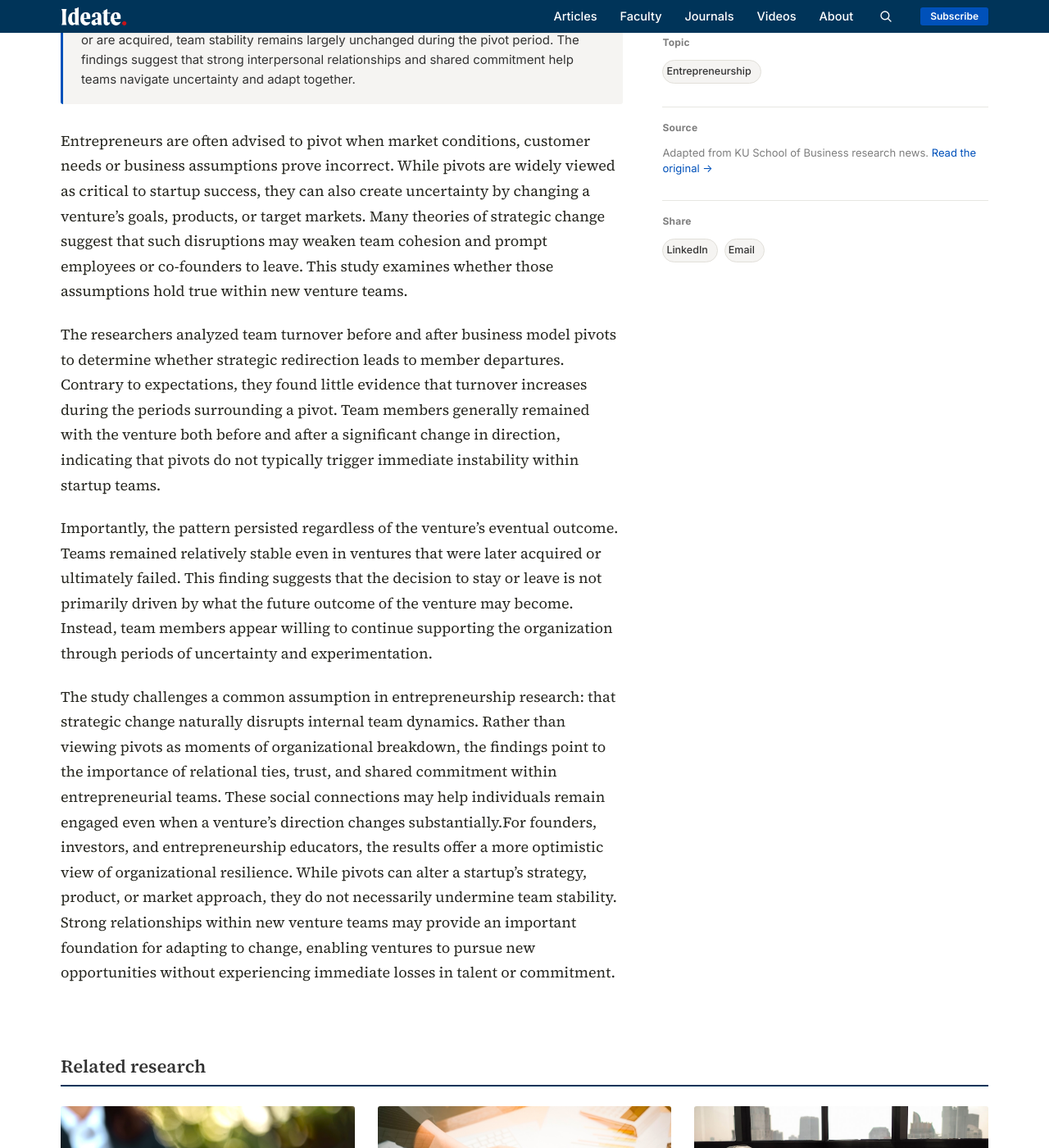
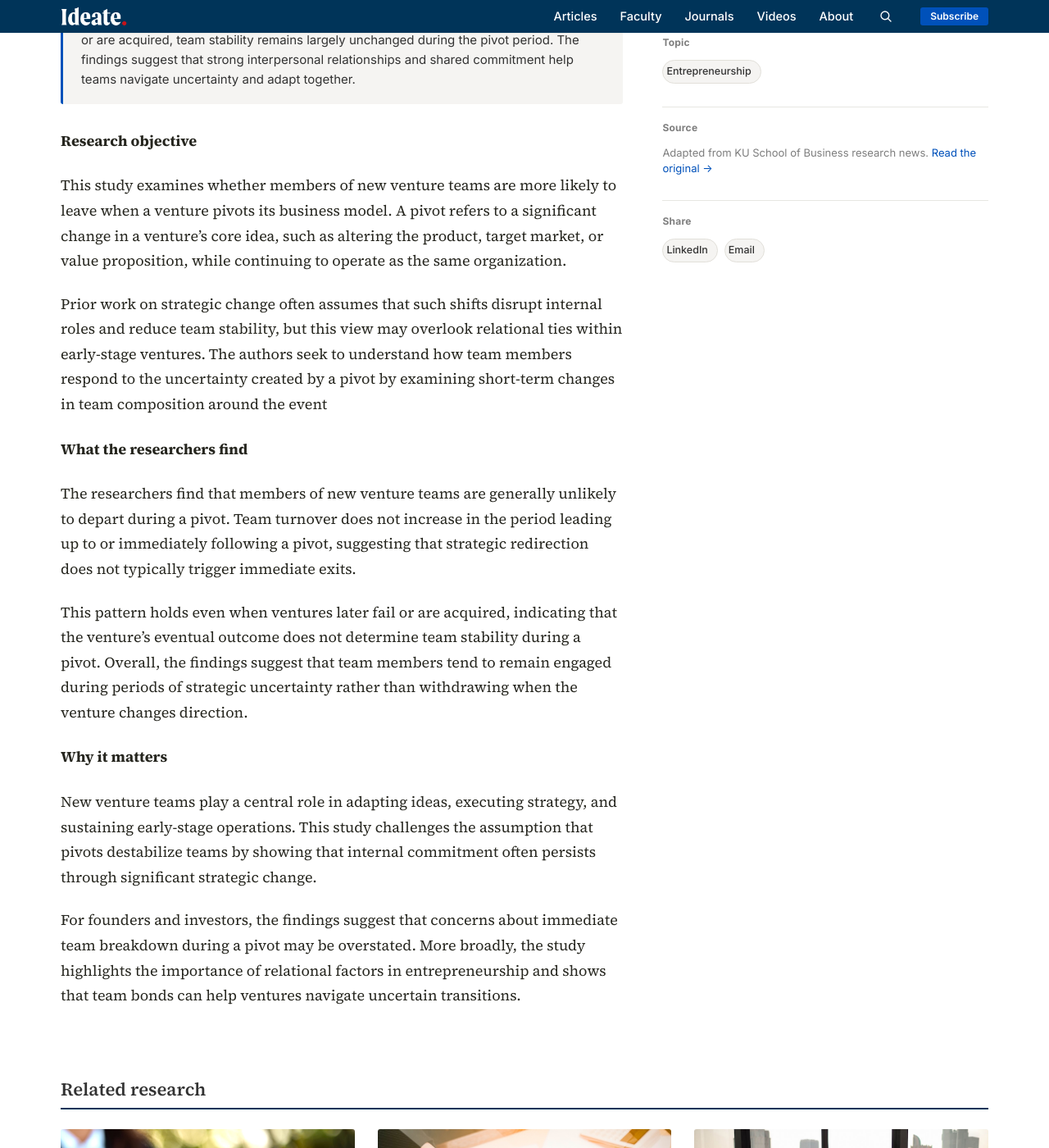
Before and after one commit to KUBschool/ideate, a Jekyll site: the page built from _articles/2026-09-10-weathering-the-pivot-stability-and-turnover-in-new-venture-teams.md, in a window 1280 px wide and 1400 px high, scrolled down 1006 px. Shown: the whole window at 82% size. Built offline with Jekyll 4.4.1, drawn with Linux system fonts in a browser that asks for light colours; some of the changed text lies outside the part shown.

Commit message:
Update Article “2026-09-10-weathering-the-pivot-stability-and-turnover-in-new-venture-teams”

```diff
--- a/_articles/2026-09-10-weathering-the-pivot-stability-and-turnover-in-new-venture-teams.md
+++ b/_articles/2026-09-10-weathering-the-pivot-stability-and-turnover-in-new-venture-teams.md
@@ -19,13 +19,24 @@ answer_box: Examining turnover patterns around entrepreneurial pivots, this
   remains largely unchanged during the pivot period. The findings suggest that
   strong interpersonal relationships and shared commitment help teams navigate
   uncertainty and adapt together.
-status: forthcoming
+status: null
 journal: Journal of Business Venturing Insights
+journal_url: https://www.sciencedirect.com/science/article/pii/S2352673425000058
 ---
-Entrepreneurs are often advised to pivot when market conditions, customer needs or business assumptions prove incorrect. While pivots are widely viewed as critical to startup success, they can also create uncertainty by changing a venture's goals, products, or target markets. Many theories of strategic change suggest that such disruptions may weaken team cohesion and prompt employees or co-founders to leave. This study examines whether those assumptions hold true within new venture teams.
+#### Research objective
 
-The researchers analyzed team turnover before and after business model pivots to determine whether strategic redirection leads to member departures. Contrary to expectations, they found little evidence that turnover increases during the periods surrounding a pivot. Team members generally remained with the venture both before and after a significant change in direction, indicating that pivots do not typically trigger immediate instability within startup teams.
+This study examines whether members of new venture teams are more likely to leave when a venture pivots its business model. A pivot refers to a significant change in a venture’s core idea, such as altering the product, target market, or value proposition, while continuing to operate as the same organization.
 
-Importantly, the pattern persisted regardless of the venture's eventual outcome. Teams remained relatively stable even in ventures that were later acquired or ultimately failed. This finding suggests that the decision to stay or leave is not primarily driven by what the future outcome of the venture may become. Instead, team members appear willing to continue supporting the organization through periods of uncertainty and experimentation.
+Prior work on strategic change often assumes that such shifts disrupt internal roles and reduce team stability, but this view may overlook relational ties within early-stage ventures. The authors seek to understand how team members respond to the uncertainty created by a pivot by examining short-term changes in team composition around the event
 
-The study challenges a common assumption in entrepreneurship research: that strategic change naturally disrupts internal team dynamics. Rather than viewing pivots as moments of organizational breakdown, the findings point to the importance of relational ties, trust, and shared commitment within entrepreneurial teams. These social connections may help individuals remain engaged even when a venture's direction changes substantially.For founders, investors, and entrepreneurship educators, the results offer a more optimistic view of organizational resilience. While pivots can alter a startup's strategy, product, or market approach, they do not necessarily undermine team stability. Strong relationships within new venture teams may provide an important foundation for adapting to change, enabling ventures to pursue new opportunities without experiencing immediate losses in talent or commitment.
+#### What the researchers find
+
+The researchers find that members of new venture teams are generally unlikely to depart during a pivot. Team turnover does not increase in the period leading up to or immediately following a pivot, suggesting that strategic redirection does not typically trigger immediate exits.
+
+This pattern holds even when ventures later fail or are acquired, indicating that the venture's eventual outcome does not determine team stability during a pivot. Overall, the findings suggest that team members tend to remain engaged during periods of strategic uncertainty rather than withdrawing when the venture changes direction.
+
+#### Why it matters
+
+New venture teams play a central role in adapting ideas, executing strategy, and sustaining early-stage operations. This study challenges the assumption that pivots destabilize teams by showing that internal commitment often persists through significant strategic change.
+
+For founders and investors, the findings suggest that concerns about immediate team breakdown during a pivot may be overstated. More broadly, the study highlights the importance of relational factors in entrepreneurship and shows that team bonds can help ventures navigate uncertain transitions.
```
Also changed, not shown: other parts of _articles/2026-09-10-weathering-the-pivot-stability-and-turnover-in-new-venture-teams.md (+1 -1 lines).
